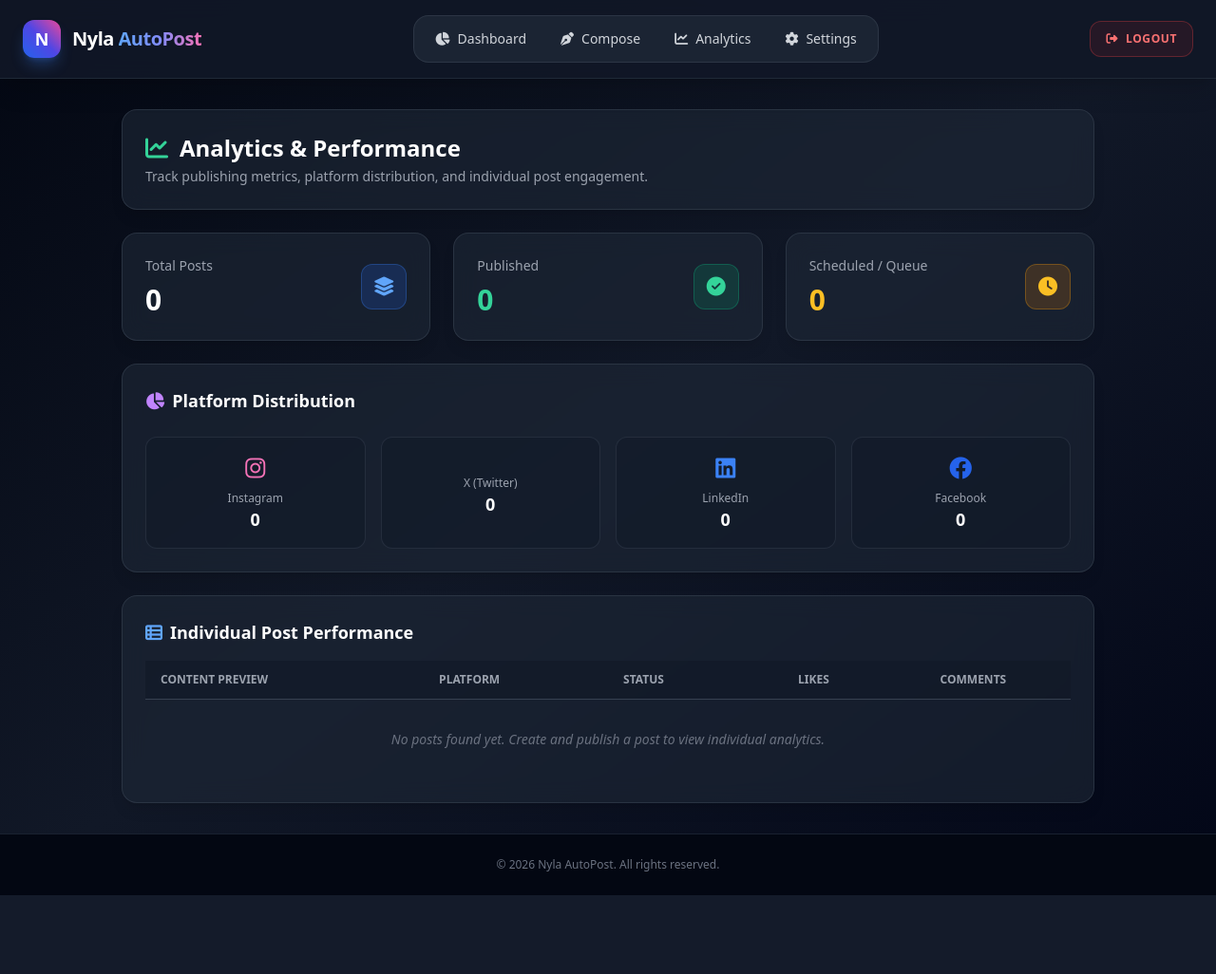
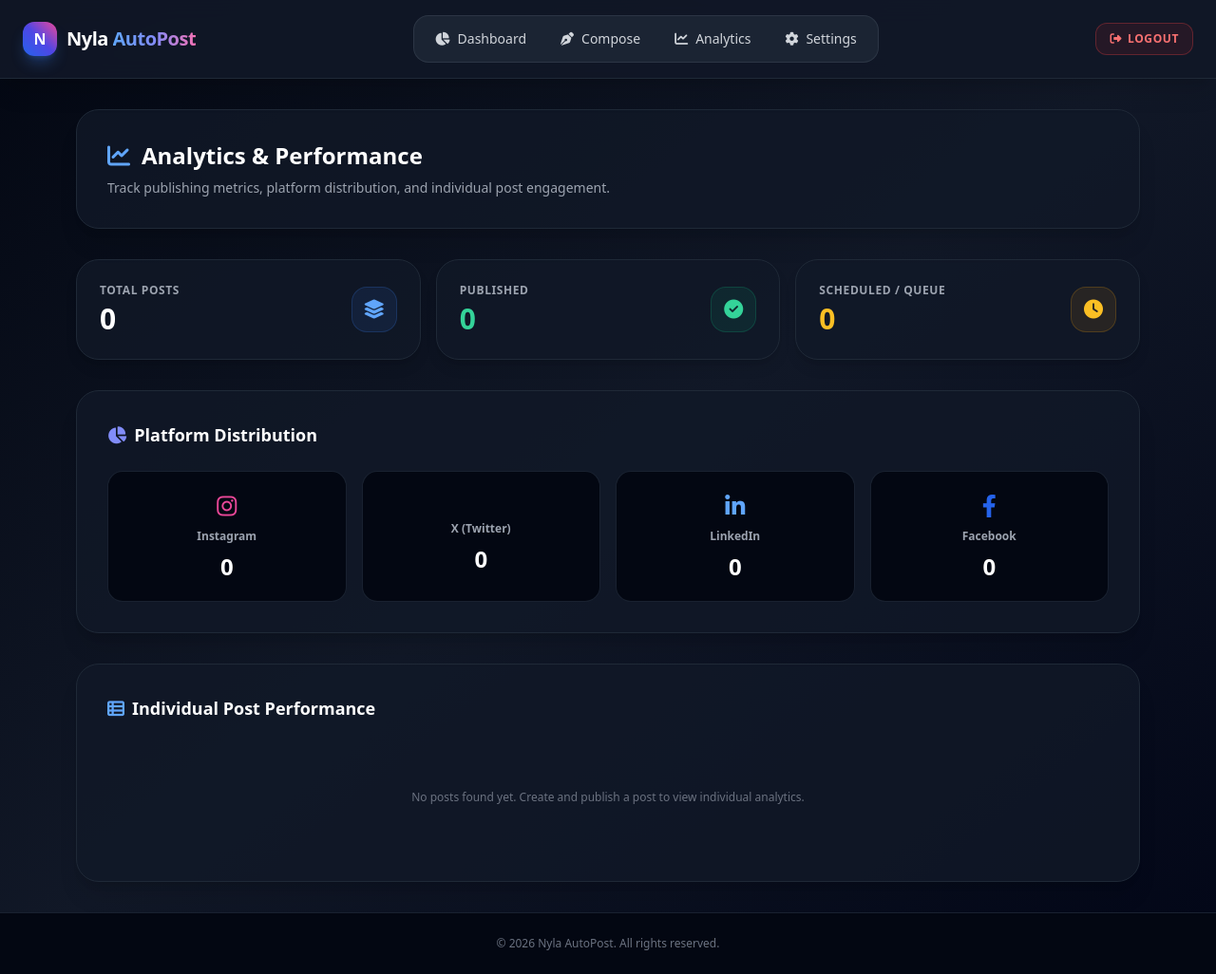
Before and after one commit to iwuanyanwu/nyla-autopost, a Flask app: page /analytics in a window 1280 px wide. Shown: the whole page at 95% size. Before the commit the page ends 943 px from the top, so only its background shows below. Run offline with Flask 3, Linux system fonts and the light colour scheme; a user stored in the database is signed in; some libraries are stand-ins or nearby versions.

```diff
--- a/app.py
+++ b/app.py
@@ -62,7 +62,6 @@ def login():
 @app.route('/register', methods=['GET', 'POST'])
 def register():
     if request.method == 'POST':
-        # Handle registration logic or redirect straight to login/dashboard
         user = SimpleUser(1)
         login_user(user)
         return redirect(url_for('dashboard'))
@@ -154,7 +153,27 @@ def delete_post(post_id):
 @app.route('/analytics')
 @login_required
 def analytics():
-    return render_template('analytics.html')
+    total_posts = len(POSTS_DB)
+    published_count = sum(1 for p in POSTS_DB if p['status'] == 'published')
+    scheduled_count = sum(1 for p in POSTS_DB if p['status'] == 'pending')
+
+    # Platform counts
+    ig_count = sum(1 for p in POSTS_DB if 'instagram' in p.get('platforms', '').lower())
+    x_count = sum(1 for p in POSTS_DB if ' x' in p.get('platforms', '').lower() or p.get('platforms', '').lower().startswith('x'))
+    li_count = sum(1 for p in POSTS_DB if 'linkedin' in p.get('platforms', '').lower())
+    fb_count = sum(1 for p in POSTS_DB if 'facebook' in p.get('platforms', '').lower())
+
+    return render_template(
+        'analytics.html',
+        total_posts=total_posts,
+        published_count=published_count,
+        scheduled_count=scheduled_count,
+        ig_count=ig_count,
+        x_count=x_count,
+        li_count=li_count,
+        fb_count=fb_count,
+        posts=POSTS_DB
+    )
 
 @app.route('/settings')
 @login_required
--- a/templates/analytics.html
+++ b/templates/analytics.html
@@ -1,131 +1,119 @@
 {% extends "base.html" %}
+{% block title %}Analytics – Nyla AutoPost{% endblock %}
+
 {% block content %}
-<div class="max-w-5xl mx-auto space-y-6">
+<div class="space-y-8">
     <!-- Header -->
-    <div class="bg-gray-800/60 border border-gray-700/60 rounded-2xl p-6 shadow-lg backdrop-blur-md">
-        <h1 class="text-2xl font-bold text-white flex items-center gap-3">
-            <i class="fa-solid fa-chart-line text-emerald-400"></i> Analytics & Performance
-        </h1>
-        <p class="text-gray-400 text-sm mt-1">Track publishing metrics, platform distribution, and individual post engagement.</p>
+    <div class="bg-gray-900/80 p-6 md:p-8 rounded-3xl border border-gray-800 shadow-xl space-y-2">
+        <div class="flex items-center gap-3 text-blue-400">
+            <i class="fa-solid fa-chart-line text-2xl"></i>
+            <h1 class="text-2xl font-black text-white">Analytics & Performance</h1>
+        </div>
+        <p class="text-gray-400 text-xs md:text-sm">Track publishing metrics, platform distribution, and individual post engagement.</p>
     </div>
 
-    <!-- Metrics Grid -->
-    <div class="grid grid-cols-1 md:grid-cols-3 gap-6">
-        <div class="bg-gray-800/60 border border-gray-700/60 rounded-2xl p-6 shadow-lg backdrop-blur-md">
-            <div class="flex items-center justify-between">
-                <div>
-                    <p class="text-sm font-medium text-gray-400">Total Posts</p>
-                    <h3 class="text-3xl font-bold text-white mt-2">{{ total_posts | default(0) }}</h3>
+    <!-- Overview Stats Cards -->
+    <div class="grid grid-cols-1 md:grid-cols-3 gap-4">
+        <div class="bg-gray-900/80 p-6 rounded-3xl border border-gray-800 shadow-lg flex items-center justify-between">
+            <div class="space-y-1">
+                <p class="text-xs font-bold text-gray-400 uppercase tracking-wider">Total Posts</p>
+                <h3 class="text-3xl font-black text-white">{{ total_posts }}</h3>
             </div>
-                <div class="w-12 h-12 rounded-xl bg-blue-600/20 border border-blue-500/30 flex items-center justify-center text-blue-400 text-xl">
-                    <i class="fa-solid fa-layer-group"></i>
+            <div class="w-12 h-12 rounded-2xl bg-blue-500/10 border border-blue-500/20 flex items-center justify-center text-blue-400">
+                <i class="fa-solid fa-layer-group text-xl"></i>
             </div>
         </div>
+
+        <div class="bg-gray-900/80 p-6 rounded-3xl border border-gray-800 shadow-lg flex items-center justify-between">
+            <div class="space-y-1">
+                <p class="text-xs font-bold text-gray-400 uppercase tracking-wider">Published</p>
+                <h3 class="text-3xl font-black text-emerald-400">{{ published_count }}</h3>
             </div>
-        <div class="bg-gray-800/60 border border-gray-700/60 rounded-2xl p-6 shadow-lg backdrop-blur-md">
-            <div class="flex items-center justify-between">
-                <div>
-                    <p class="text-sm font-medium text-gray-400">Published</p>
-                    <h3 class="text-3xl font-bold text-emerald-400 mt-2">{{ published | default(0) }}</h3>
-                </div>
-                <div class="w-12 h-12 rounded-xl bg-emerald-600/20 border border-emerald-500/30 flex items-center justify-center text-emerald-400 text-xl">
-                    <i class="fa-solid fa-circle-check"></i>
+            <div class="w-12 h-12 rounded-2xl bg-emerald-500/10 border border-emerald-500/20 flex items-center justify-center text-emerald-400">
+                <i class="fa-solid fa-circle-check text-xl"></i>
             </div>
         </div>
+
+        <div class="bg-gray-900/80 p-6 rounded-3xl border border-gray-800 shadow-lg flex items-center justify-between">
+            <div class="space-y-1">
+                <p class="text-xs font-bold text-gray-400 uppercase tracking-wider">Scheduled / Queue</p>
+                <h3 class="text-3xl font-black text-amber-400">{{ scheduled_count }}</h3>
             </div>
-        <div class="bg-gray-800/60 border border-gray-700/60 rounded-2xl p-6 shadow-lg backdrop-blur-md">
-            <div class="flex items-center justify-between">
-                <div>
-                    <p class="text-sm font-medium text-gray-400">Scheduled / Queue</p>
-                    <h3 class="text-3xl font-bold text-amber-400 mt-2">{{ scheduled | default(0) }}</h3>
-                </div>
-                <div class="w-12 h-12 rounded-xl bg-amber-600/20 border border-amber-500/30 flex items-center justify-center text-amber-400 text-xl">
-                    <i class="fa-solid fa-clock"></i>
-                </div>
+            <div class="w-12 h-12 rounded-2xl bg-amber-500/10 border border-amber-500/20 flex items-center justify-center text-amber-400">
+                <i class="fa-solid fa-clock text-xl"></i>
             </div>
         </div>
     </div>
 
-    <!-- Platform Breakdown -->
-    <div class="bg-gray-800/60 border border-gray-700/60 rounded-2xl p-6 shadow-lg backdrop-blur-md space-y-4">
-        <h2 class="text-lg font-semibold text-white flex items-center gap-2">
-            <i class="fa-solid fa-chart-pie text-purple-400"></i> Platform Distribution
+    <!-- Platform Distribution -->
+    <div class="bg-gray-900/80 p-6 md:p-8 rounded-3xl border border-gray-800 shadow-xl space-y-6">
+        <h2 class="text-lg font-bold text-white flex items-center gap-2">
+            <i class="fa-solid fa-chart-pie text-indigo-400"></i> Platform Distribution
         </h2>
-        <div class="grid grid-cols-2 md:grid-cols-4 gap-4 pt-2">
-            <div class="bg-gray-900/40 p-4 rounded-xl border border-gray-700/50 text-center">
-                <i class="fa-brands fa-instagram text-pink-400 text-2xl mb-2"></i>
-                <span class="block text-gray-400 text-xs">Instagram</span>
-                <span class="text-white font-bold text-lg">{{ ig_count | default(0) }}</span>
+        <div class="grid grid-cols-2 md:grid-cols-4 gap-4">
+            <div class="bg-gray-950 p-5 rounded-2xl border border-gray-800/80 text-center space-y-2">
+                <i class="fa-brands fa-instagram text-pink-500 text-2xl"></i>
+                <p class="text-xs font-bold text-gray-400">Instagram</p>
+                <p class="text-2xl font-black text-white">{{ ig_count }}</p>
             </div>
-            <div class="bg-gray-900/40 p-4 rounded-xl border border-gray-700/50 text-center">
-                <i class="fa-brands fa-x-twitter text-white text-2xl mb-2"></i>
-                <span class="block text-gray-400 text-xs">X (Twitter)</span>
-                <span class="text-white font-bold text-lg">{{ x_count | default(0) }}</span>
+            <div class="bg-gray-950 p-5 rounded-2xl border border-gray-800/80 text-center space-y-2">
+                <i class="fa-brands fa-x-twitter text-white text-2xl"></i>
+                <p class="text-xs font-bold text-gray-400">X (Twitter)</p>
+                <p class="text-2xl font-black text-white">{{ x_count }}</p>
             </div>
-            <div class="bg-gray-900/40 p-4 rounded-xl border border-gray-700/50 text-center">
-                <i class="fa-brands fa-linkedin text-blue-500 text-2xl mb-2"></i>
-                <span class="block text-gray-400 text-xs">LinkedIn</span>
-                <span class="text-white font-bold text-lg">{{ li_count | default(0) }}</span>
+            <div class="bg-gray-950 p-5 rounded-2xl border border-gray-800/80 text-center space-y-2">
+                <i class="fa-brands fa-linkedin-in text-blue-400 text-2xl"></i>
+                <p class="text-xs font-bold text-gray-400">LinkedIn</p>
+                <p class="text-2xl font-black text-white">{{ li_count }}</p>
             </div>
-            <div class="bg-gray-900/40 p-4 rounded-xl border border-gray-700/50 text-center">
-                <i class="fa-brands fa-facebook text-blue-600 text-2xl mb-2"></i>
-                <span class="block text-gray-400 text-xs">Facebook</span>
-                <span class="text-white font-bold text-lg">{{ fb_count | default(0) }}</span>
+            <div class="bg-gray-950 p-5 rounded-2xl border border-gray-800/80 text-center space-y-2">
+                <i class="fa-brands fa-facebook-f text-blue-600 text-2xl"></i>
+                <p class="text-xs font-bold text-gray-400">Facebook</p>
+                <p class="text-2xl font-black text-white">{{ fb_count }}</p>
             </div>
         </div>
     </div>
 
-    <!-- Per-Post Analytics Table -->
-    <div class="bg-gray-800/60 border border-gray-700/60 rounded-2xl p-6 shadow-lg backdrop-blur-md space-y-4">
-        <h2 class="text-lg font-semibold text-white flex items-center gap-2">
+    <!-- Individual Post Performance Table -->
+    <div class="bg-gray-900/80 p-6 md:p-8 rounded-3xl border border-gray-800 shadow-xl space-y-6">
+        <h2 class="text-lg font-bold text-white flex items-center gap-2">
             <i class="fa-solid fa-table-list text-blue-400"></i> Individual Post Performance
         </h2>
+
+        {% if posts %}
         <div class="overflow-x-auto">
-            <table class="w-full text-left text-sm text-gray-300">
-                <thead class="bg-gray-900/60 text-xs uppercase text-gray-400 border-b border-gray-700">
+            <table class="w-full text-left text-xs">
+                <thead class="text-gray-400 border-b border-gray-800 uppercase tracking-wider">
                     <tr>
-                        <th class="px-4 py-3">Content Preview</th>
-                        <th class="px-4 py-3">Platform</th>
-                        <th class="px-4 py-3">Status</th>
-                        <th class="px-4 py-3 text-center">Likes</th>
-                        <th class="px-4 py-3 text-center">Comments</th>
+                        <th class="pb-3 px-4">Content Preview</th>
+                        <th class="pb-3 px-4">Platform(s)</th>
+                        <th class="pb-3 px-4">Status</th>
+                        <th class="pb-3 px-4">Scheduled / Date</th>
                     </tr>
                 </thead>
-                <tbody class="divide-y divide-gray-700/40">
-                    {% if posts %}
-                        {% for post in posts %}
-                        <tr class="hover:bg-gray-900/30 transition">
-                            <td class="px-4 py-3 max-w-xs truncate text-white font-medium">
-                                {{ post.content | default(post.title | default('Untitled Post')) }}
+                <tbody class="divide-y divide-gray-800/60">
+                    {% for p in posts %}
+                    <tr class="hover:bg-gray-950/50 transition">
+                        <td class="py-4 px-4 font-medium text-white max-w-xs truncate">{{ p.content }}</td>
+                        <td class="py-4 px-4 text-gray-300 font-semibold">{{ p.platforms }}</td>
+                        <td class="py-4 px-4">
+                            {% if p.status == 'published' %}
+                            <span class="px-2.5 py-1 rounded-full text-[10px] font-bold bg-emerald-500/10 text-emerald-400 border border-emerald-500/20 uppercase">Published</span>
+                            {% else %}
+                            <span class="px-2.5 py-1 rounded-full text-[10px] font-bold bg-amber-500/10 text-amber-400 border border-amber-500/20 uppercase">Pending</span>
+                            {% endif %}
                         </td>
-                            <td class="px-4 py-3">
-                                <span class="px-2.5 py-1 rounded-lg text-xs font-medium bg-gray-900 border border-gray-700 text-gray-300">
-                                    {{ post.platform | default('All Platforms') }}
-                                </span>
-                            </td>
-                            <td class="px-4 py-3">
-                                <span class="px-2.5 py-1 rounded-full text-xs font-semibold {% if post.status == 'published' %}bg-emerald-500/20 text-emerald-400 border border-emerald-500/30{% else %}bg-amber-500/20 text-amber-400 border border-amber-500/30{% endif %}">
-                                    {{ post.status | default('published') | capitalize }}
-                                </span>
-                            </td>
-                            <td class="px-4 py-3 text-center font-bold text-white">
-                                {{ post.likes | default(0) }}
-                            </td>
-                            <td class="px-4 py-3 text-center font-bold text-white">
-                                {{ post.comments | default(0) }}
-                            </td>
+                        <td class="py-4 px-4 text-gray-400 font-mono text-[11px]">{{ p.scheduled_at.strftime('%b %d, %Y %H:%M') if p.scheduled_at else 'N/A' }}</td>
                     </tr>
                     {% endfor %}
-                    {% else %}
-                        <tr>
-                            <td colspan="5" class="px-4 py-8 text-center text-gray-500 italic">
-                                No posts found yet. Create and publish a post to view individual analytics.
-                            </td>
-                        </tr>
-                    {% endif %}
                 </tbody>
             </table>
         </div>
+        {% else %}
+        <div class="text-center py-12 text-gray-500 text-xs">
+            No posts found yet. Create and publish a post to view individual analytics.
+        </div>
+        {% endif %}
     </div>
 </div>
 {% endblock %}
--- a/templates/base.html
+++ b/templates/base.html
@@ -7,21 +7,22 @@
     <script src="https://cdn.tailwindcss.com"></script>
     <link rel="stylesheet" href="https://cdnjs.cloudflare.com/ajax/libs/font-awesome/6.4.0/css/all.min.css">
 </head>
-<body class="bg-gradient-to-br from-gray-950 via-gray-900 to-slate-950 text-gray-100 min-h-screen flex flex-col font-sans antialiased">
+<body class="bg-gradient-to-br from-gray-950 via-gray-900 to-slate-950 text-gray-100 min-h-screen flex flex-col font-sans antialiased pb-20 md:pb-0">
 
     <!-- NAVIGATION BAR -->
-    <nav class="bg-gray-900/90 backdrop-blur-md border-b border-gray-800 sticky top-0 z-50 px-6 py-4 flex justify-between items-center shadow-xl">
-        <a href="{{ url_for('dashboard') if current_user.is_authenticated else url_for('index') }}" class="flex items-center gap-3 group">
-            <div class="w-10 h-10 rounded-xl bg-gradient-to-tr from-blue-600 via-indigo-600 to-pink-500 flex items-center justify-center text-white text-lg font-black shadow-lg shadow-blue-500/30 group-hover:scale-105 transition">
+    <nav class="bg-gray-900/90 backdrop-blur-md border-b border-gray-800 sticky top-0 z-50 px-4 md:px-6 py-3 md:py-4 flex justify-between items-center shadow-xl">
+        <a href="{{ url_for('dashboard') if current_user.is_authenticated else url_for('index') }}" class="flex items-center gap-2.5 group">
+            <div class="w-9 h-9 rounded-xl bg-gradient-to-tr from-blue-600 via-indigo-600 to-pink-500 flex items-center justify-center text-white text-base font-black shadow-lg shadow-blue-500/30 group-hover:scale-105 transition">
                 N
             </div>
-            <span class="text-xl font-extrabold tracking-tight text-white group-hover:text-blue-400 transition">
+            <span class="text-lg md:text-xl font-extrabold tracking-tight text-white group-hover:text-blue-400 transition">
                 Nyla <span class="text-transparent bg-clip-text bg-gradient-to-r from-blue-400 via-indigo-400 to-pink-400">AutoPost</span>
             </span>
         </a>
 
         {% if current_user.is_authenticated %}
-        <div class="hidden md:flex items-center gap-1 bg-gray-800/80 p-1.5 rounded-2xl border border-gray-700/60 text-sm">
+        <!-- Desktop Nav Links -->
+        <div class="hidden lg:flex items-center gap-1 bg-gray-800/80 p-1.5 rounded-2xl border border-gray-700/60 text-sm">
             <a href="{{ url_for('dashboard') }}" class="px-4 py-2 rounded-xl text-gray-300 hover:text-white hover:bg-gray-700/60 font-medium transition flex items-center gap-2">
                 <i class="fa-solid fa-chart-pie"></i> Dashboard
             </a>
@@ -36,19 +37,41 @@
             </a>
         </div>
         <div>
-            <a href="{{ url_for('logout') }}" class="px-4 py-2.5 rounded-xl bg-red-600/10 border border-red-500/30 text-red-400 hover:bg-red-600 hover:text-white font-bold text-xs uppercase tracking-wider transition flex items-center gap-2">
-                <i class="fa-solid fa-right-from-bracket"></i> Logout
+            <a href="{{ url_for('logout') }}" class="px-3.5 py-2 rounded-xl bg-red-600/10 border border-red-500/30 text-red-400 hover:bg-red-600 hover:text-white font-bold text-xs uppercase tracking-wider transition flex items-center gap-1.5">
+                <i class="fa-solid fa-right-from-bracket"></i> <span class="hidden sm:inline">Logout</span>
             </a>
         </div>
         {% else %}
         <div class="flex items-center gap-3">
             <a href="{{ url_for('login') }}" class="text-sm text-gray-300 hover:text-white font-medium px-3 py-2">Sign In</a>
-            <a href="{{ url_for('register') }}" class="text-sm bg-gradient-to-r from-blue-600 to-indigo-600 hover:from-blue-500 hover:to-indigo-500 text-white font-semibold px-5 py-2.5 rounded-xl transition shadow-lg shadow-blue-600/30">
+            <a href="{{ url_for('register') }}" class="text-sm bg-gradient-to-r from-blue-600 to-indigo-600 hover:from-blue-500 hover:to-indigo-500 text-white font-semibold px-4 py-2 rounded-xl transition shadow-lg shadow-blue-600/30">
                 Get Started
             </a>
         </div>
         {% endif %}
     </nav>
+
+    {% if current_user.is_authenticated %}
+    <!-- MOBILE BOTTOM NAVIGATION BAR -->
+    <div class="lg:hidden fixed bottom-0 left-0 right-0 bg-gray-900/95 backdrop-blur-lg border-t border-gray-800 z-50 px-4 py-2 flex justify-around items-center shadow-2xl">
+        <a href="{{ url_for('dashboard') }}" class="flex flex-col items-center gap-1 py-1 px-3 text-gray-400 hover:text-blue-400 transition text-xs font-medium">
+            <i class="fa-solid fa-chart-pie text-base"></i>
+            <span>Dashboard</span>
+        </a>
+        <a href="{{ url_for('compose') }}" class="flex flex-col items-center gap-1 py-1 px-3 text-gray-400 hover:text-blue-400 transition text-xs font-medium">
+            <i class="fa-solid fa-pen-nib text-base"></i>
+            <span>Compose</span>
+        </a>
+        <a href="{{ url_for('analytics') }}" class="flex flex-col items-center gap-1 py-1 px-3 text-gray-400 hover:text-blue-400 transition text-xs font-medium">
+            <i class="fa-solid fa-chart-line text-base"></i>
+            <span>Analytics</span>
+        </a>
+        <a href="{{ url_for('settings') }}" class="flex flex-col items-center gap-1 py-1 px-3 text-gray-400 hover:text-blue-400 transition text-xs font-medium">
+            <i class="fa-solid fa-gear text-base"></i>
+            <span>Settings</span>
+        </a>
+    </div>
+    {% endif %}
 
     <!-- MAIN CONTENT CONTAINER -->
     <main class="flex-grow container mx-auto px-4 py-8 max-w-6xl">
@@ -56,7 +79,7 @@
     </main>
 
     <!-- FOOTER -->
-    <footer class="border-t border-gray-800/80 bg-gray-950 py-6 text-center text-xs text-gray-500">
+    <footer class="border-t border-gray-800/80 bg-gray-950 py-6 text-center text-xs text-gray-500 mb-12 lg:mb-0">
         &copy; 2026 Nyla AutoPost. All rights reserved.
     </footer>
 
```
Also changed, not shown: templates/dashboard.html (+49 -55 lines). Lines whose indentation alone changed are shown as unchanged.
